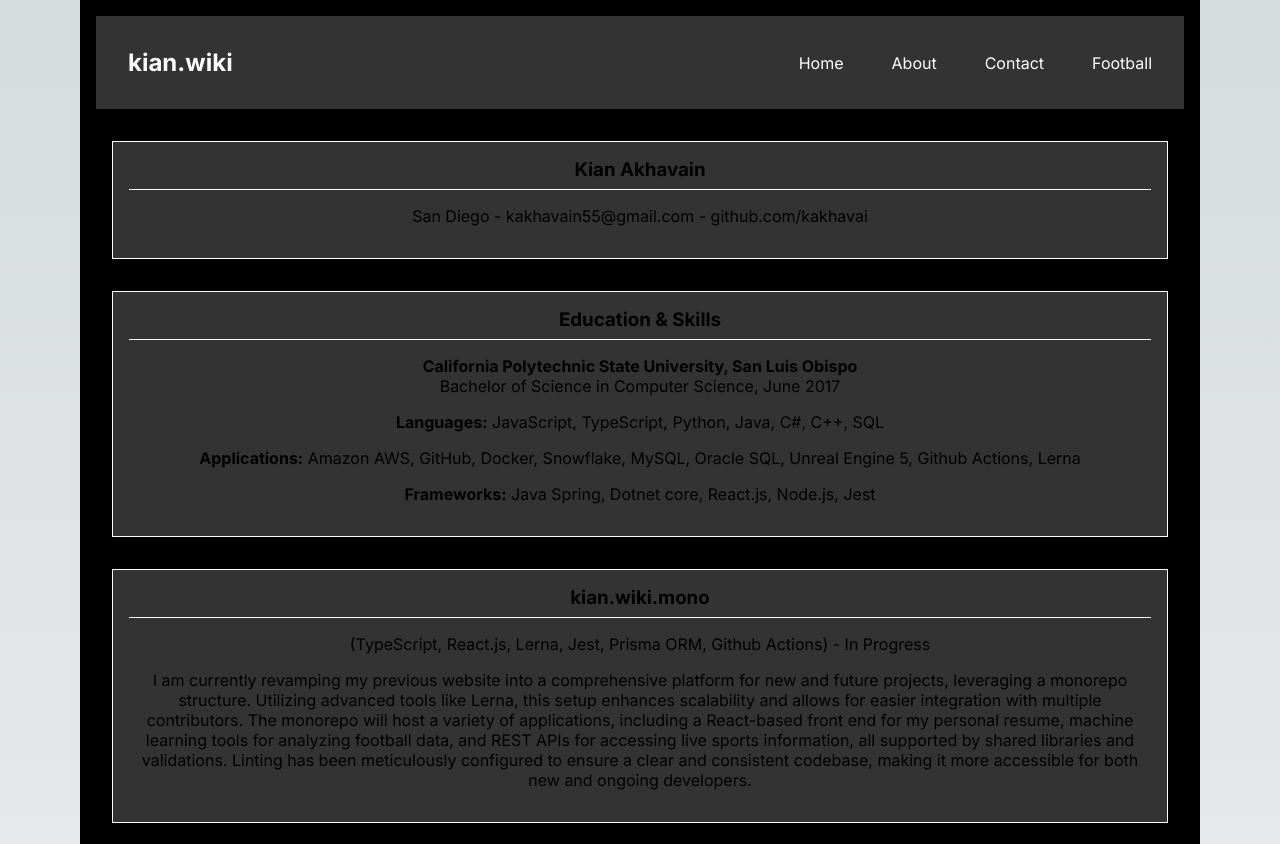
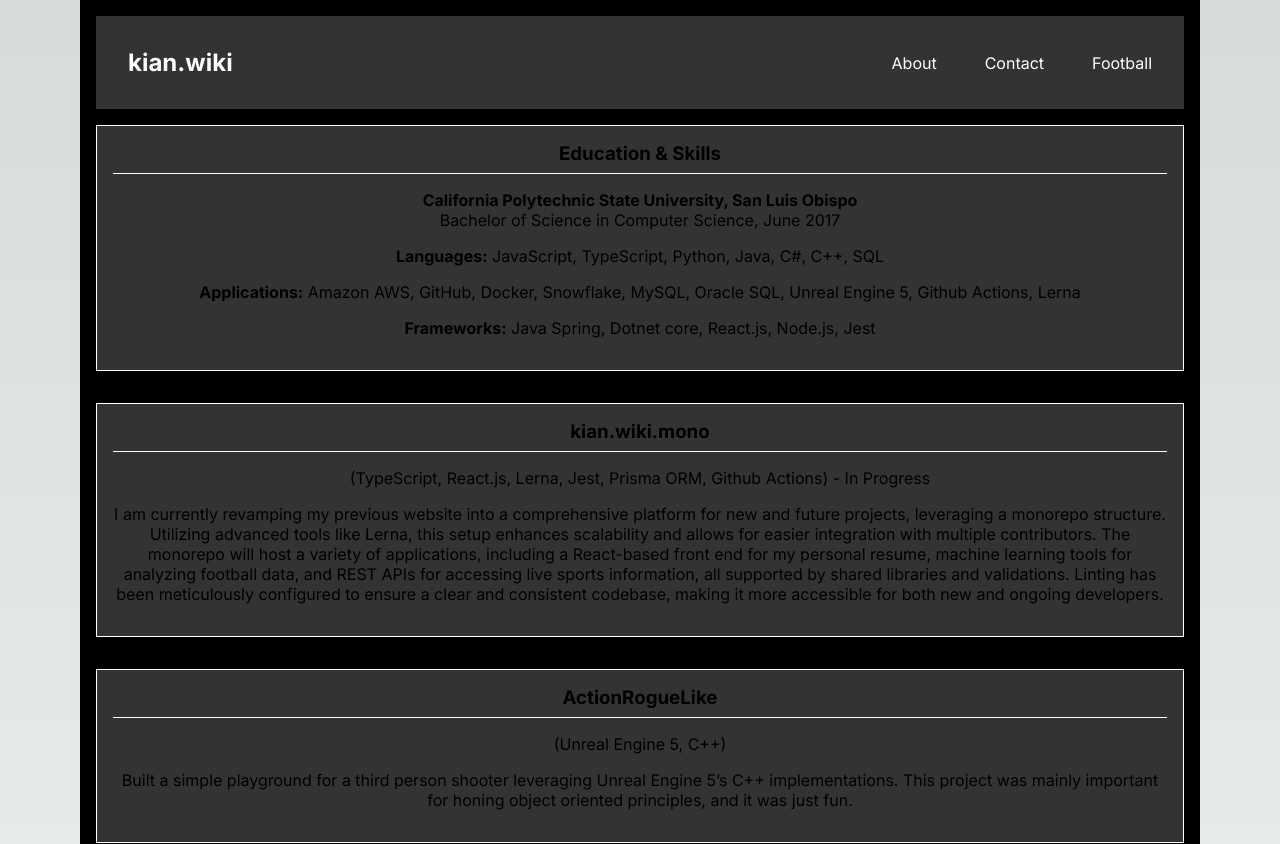
Before and after one commit to kakhavai/kian-wiki-mono, a Next.js app in the folder packages/kian-wiki-frontend/: page / in a window 1280 px wide. Shown: the top 844 px of the page. Built offline with nearby package versions, Linux system fonts and the light colour scheme.

Commit message:
fixed margins

```diff
--- a/packages/kian-wiki-frontend/src/app/page.tsx
+++ b/packages/kian-wiki-frontend/src/app/page.tsx
@@ -15,20 +15,6 @@ const Wrapper: IStyledComponent<Runtime> = styled.div`
   margin-right: 5rem;
 `;
 
-const Section: IStyledComponent<Runtime> = styled.section`
-  flex: 1;
-  padding: 1rem;
-  background: #eb87ff;
-
-  &:first-child {
-    background: #000000;
-  }
-
-  &:last-child {
-    background: #ca0000;
-  }
-`;
-
 const HomePage: React.FC = () => (
   <Wrapper>
     <Navbar />
--- a/packages/kian-wiki-frontend/src/components/navbar/Navbar.tsx
+++ b/packages/kian-wiki-frontend/src/components/navbar/Navbar.tsx
@@ -199,9 +199,6 @@ export const Navbar: FC = () => {
         {/* Other elements can go here */}
       </WebTitle>
       <NavLinks>
-        <StyledLink href="/">
-          <span>Home</span>
-        </StyledLink>
         <StyledLink href="/about">
           <span>About</span>
         </StyledLink>
--- a/packages/kian-wiki-frontend/src/components/resume/ResumeDetails.tsx
+++ b/packages/kian-wiki-frontend/src/components/resume/ResumeDetails.tsx
@@ -9,17 +9,10 @@ import ProjectsSection from './ProjectSection';
 const ResumeWrapper: IStyledComponent<Runtime> = styled.div`
   display: flex;
   flex-direction: column;
-  padding: 1rem;
 `;
 
 const ResumeDetails: React.FC = () => (
   <ResumeWrapper>
-    <Section title="Kian Akhavain">
-      <p>
-        San Diego - kakhavain55@gmail.com -{' '}
-        <a href="https://github.com/kakhavai">github.com/kakhavai</a>
-      </p>
-    </Section>
     <Section title="Education & Skills">
       <p>
         <strong>
```
